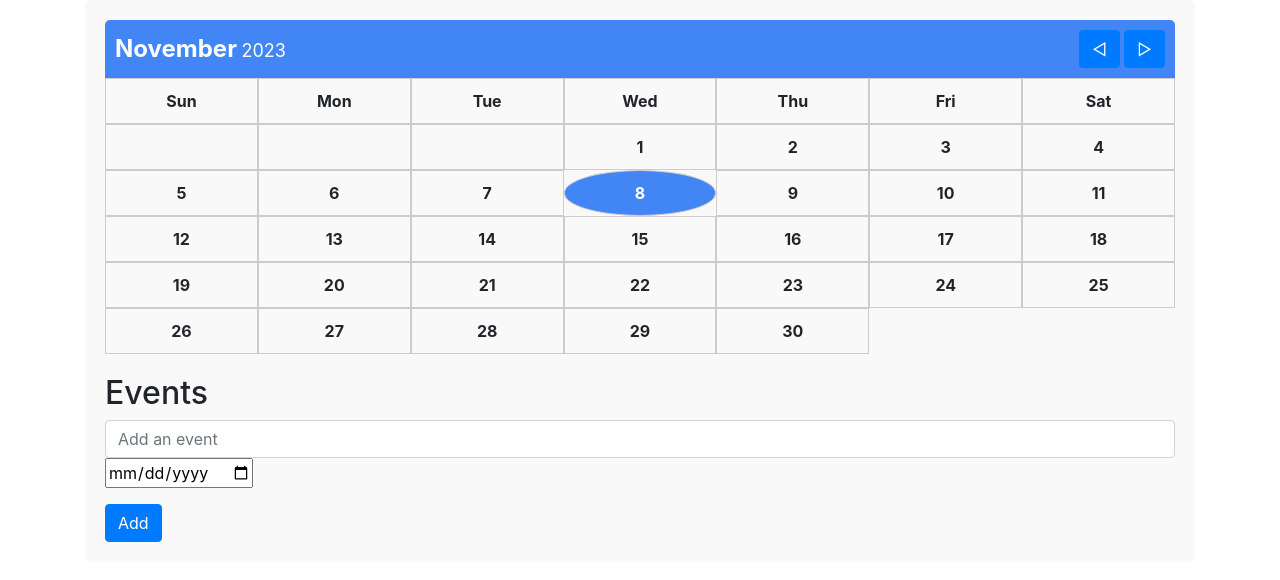
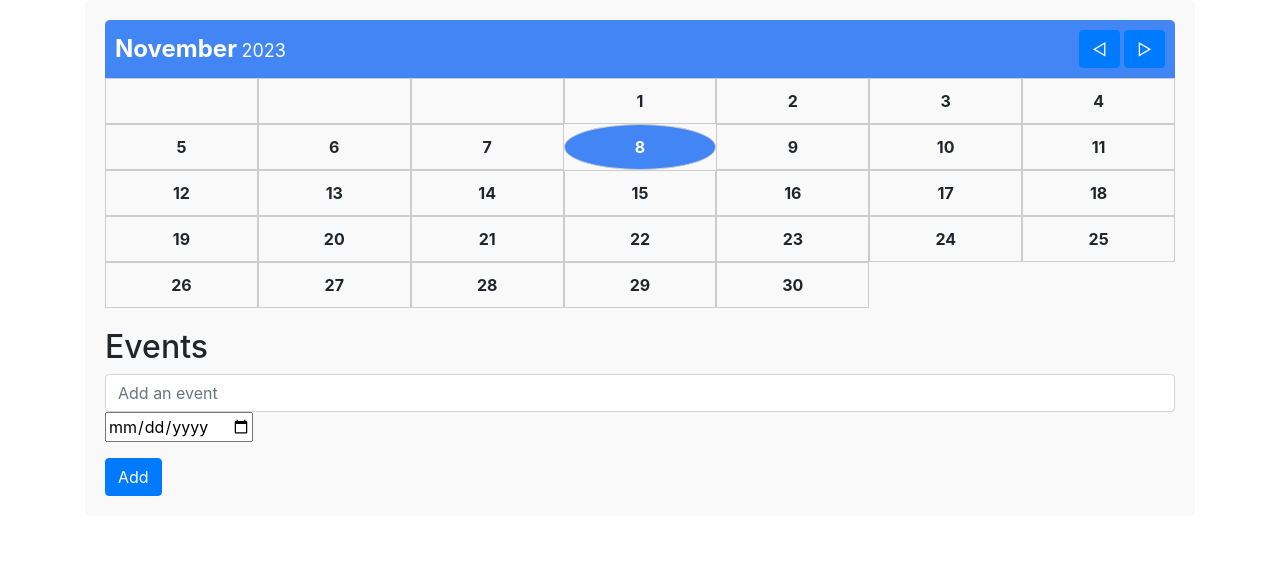
Before and after one commit to coolcoderpro123/Intelist, a website: page cal.html in a window 1280 px wide. Drawn offline with nearby package versions, Linux system fonts and the light colour scheme.

Commit message:
Update cal.html

```diff
--- a/cal.html
+++ b/cal.html
@@ -108,17 +108,10 @@
       monthName.textContent = new Date(year, month, 1).toLocaleString('default', { month: 'long' });
       yearDisplay.textContent = year;
 
-  const dayNames = ["Sun", "Mon", "Tue", "Wed", "Thu", "Fri", "Sat"];
-
-  // Create day name headers
-  for (const dayName of dayNames) {
-    const dayHeader = document.createElement("div");
-    dayHeader.className = "day";
-    dayHeader.textContent = dayName;
-    days.appendChild(dayHeader);
+      while (days.firstChild) {
+        days.removeChild(days.firstChild);
       }
 
-  // Create empty placeholders for the days before the first day of the month
       for (let i = 0; i < firstDay.getDay(); i++) {
         const day = document.createElement("div");
         day.className = "day";
@@ -139,7 +132,6 @@
         days.appendChild(day);
       }
     }
-
 
     function addEvent() {
       const eventInput = document.getElementById("event-input");
```
Lines whose indentation alone changed are shown as unchanged.
